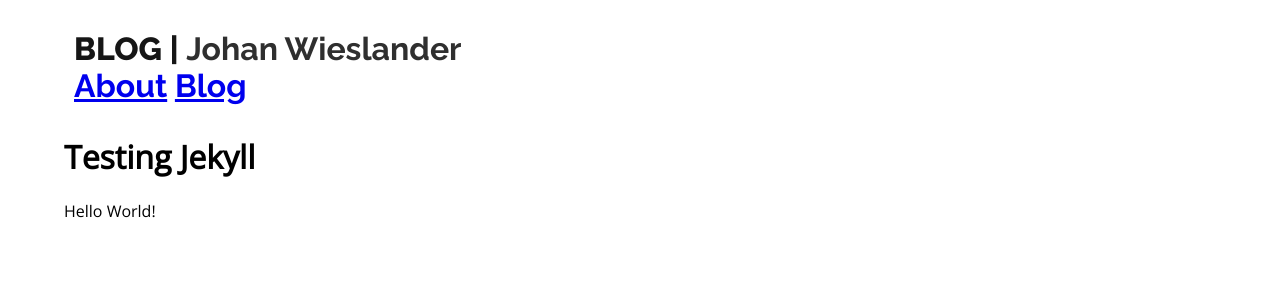
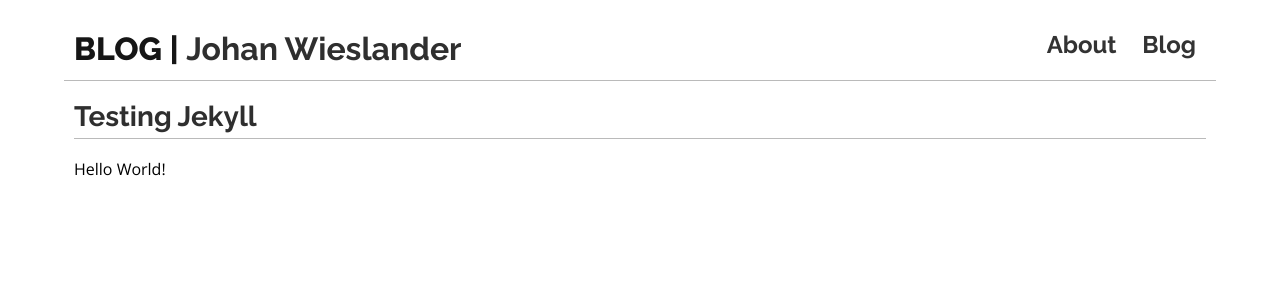
Before and after one commit to Halliom/halliom.github.io, a Jekyll site: the page built from blog.html, in a window 1280 px wide. Shown: the top 300 px of the page. Built offline with Jekyll 4.4.1, drawn with Linux system fonts in a browser that asks for light colours; nearby versions of some CDN libraries.

Commit message:
Updated css

```diff
--- a/css/style.css
+++ b/css/style.css
@@ -1,3 +1,7 @@
+html {
+    font-size: 10px;
+}
+
 body {
     margin: 0;
     padding: 0;
@@ -11,10 +15,15 @@ body {
 .blog-header {
     margin-top: 20px;
 
-    padding: 10px;
+    text-align: center;
 
     font-family: 'Raleway', sans-serif;
     font-size: 2rem;
+
+    padding-bottom: 0.5rem;
+    border-bottom-style: solid;
+    border-bottom-color: #bababa;
+    border-bottom-width: 1px;
 }
 
 .blog-left-title {
@@ -27,8 +36,113 @@ body {
     color: #2f2f2f;
 }
 
-.page-content {
+.header-links {
+    font-size: 1.5rem;
+    text-align: center;
+}
+
+.page-link,
+.page-link:visited {
+    position: relative;
+
+    margin-left: 5px;
+    margin-right: 5px;
+
+    color: #333333;
+    text-decoration: none;
+}
+
+.post-title-small {
+    font-family: 'Raleway', sans-serif;
+    font-size: 1.75rem;
+    font-weight: 700;
+
+    color: #2f2f2f;
+
+    padding-bottom: 0.33rem;
+    border-bottom-style: solid;
+    border-bottom-color: #bababa;
+    border-bottom-width: 1px;
+}
+
+.post-title-big {
+    font-family: 'Raleway', sans-serif;
+    font-size: 2.5rem;
+    font-weight: 800;
+
+    color: #161616;
+}
+
+.post-body-small {
     font-family: 'Open Sans', sans-serif;
     font-size: 1rem;
     font-weight: 400;
 }
+
+.post-body-big {
+    font-family: 'Open Sans', sans-serif;
+    font-size: 1.5rem;
+    font-weight: 400;
+}
+
+@media (min-width: 768px) {
+    html {
+        font-size: 16px;
+    }
+
+    .header-links {
+        text-align: right;
+    }
+
+    .blog-header {
+        padding: 10px;
+
+        text-align: left;
+    }
+
+    .header-title {
+        float: left;
+        height: 2.5rem;
+    }
+
+    .header-links {
+        height: 2.5rem;
+    }
+
+    .site-nav {
+        height: 100%;
+    }
+
+    .page-link,
+    .page-link:visited {
+        margin-left: 10px;
+        margin-right: 10px;
+    }
+
+    .page-link:hover::after,
+    .page-link:focus::after {
+        height: 3px;
+        opacity: 1;
+    }
+
+    .page-link::after {
+        position: absolute;
+        top: 100%;
+        left: 0;
+
+        content: '';
+
+        width: 100%;
+        height: 1px;
+
+        transition: height 0.3s, opacity 0.3s;
+
+        opacity: 0;
+        background: #7a7a7a
+    }
+
+    .page-content {
+        padding-left: 10px;
+        padding-right: 10px;
+    }
+}
```
